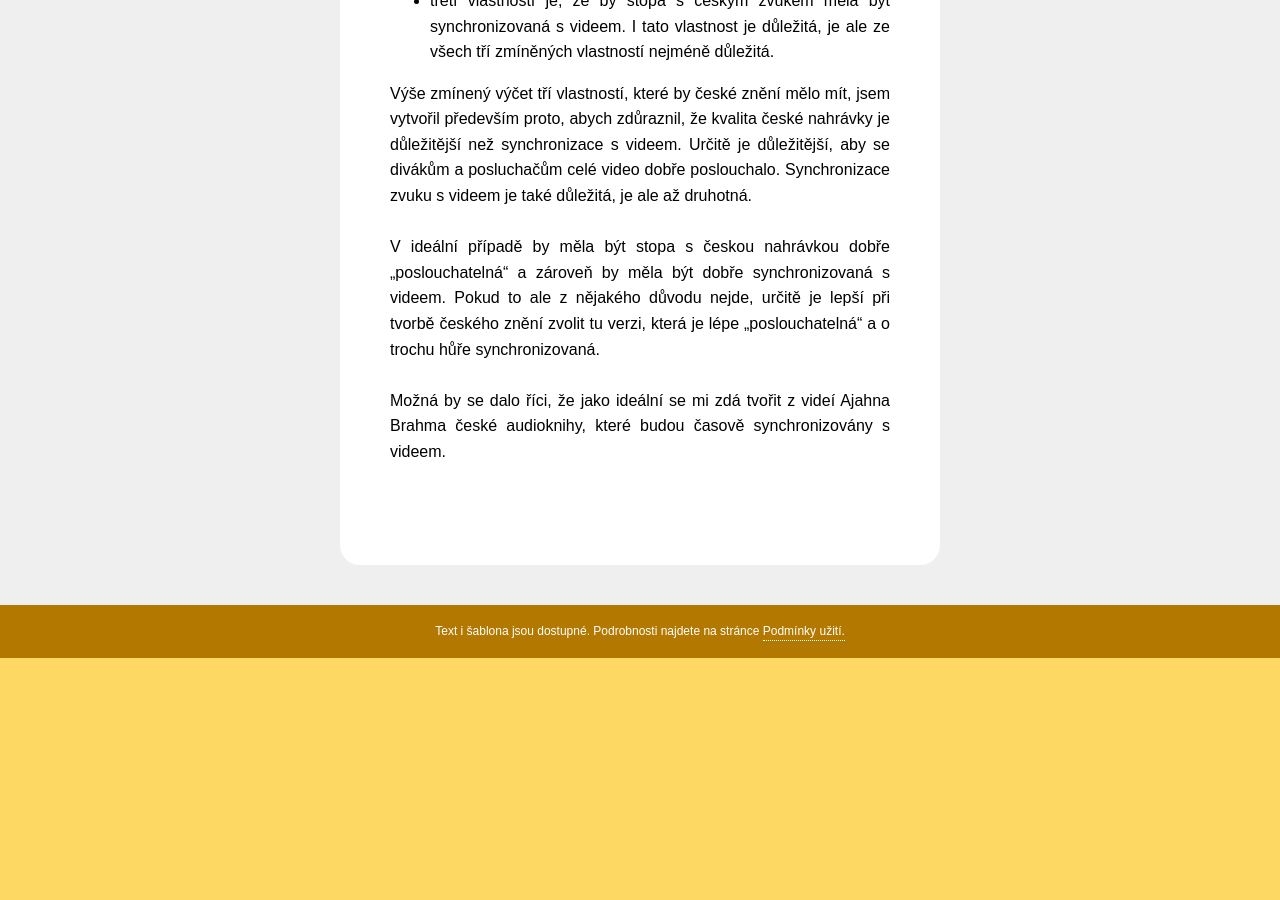
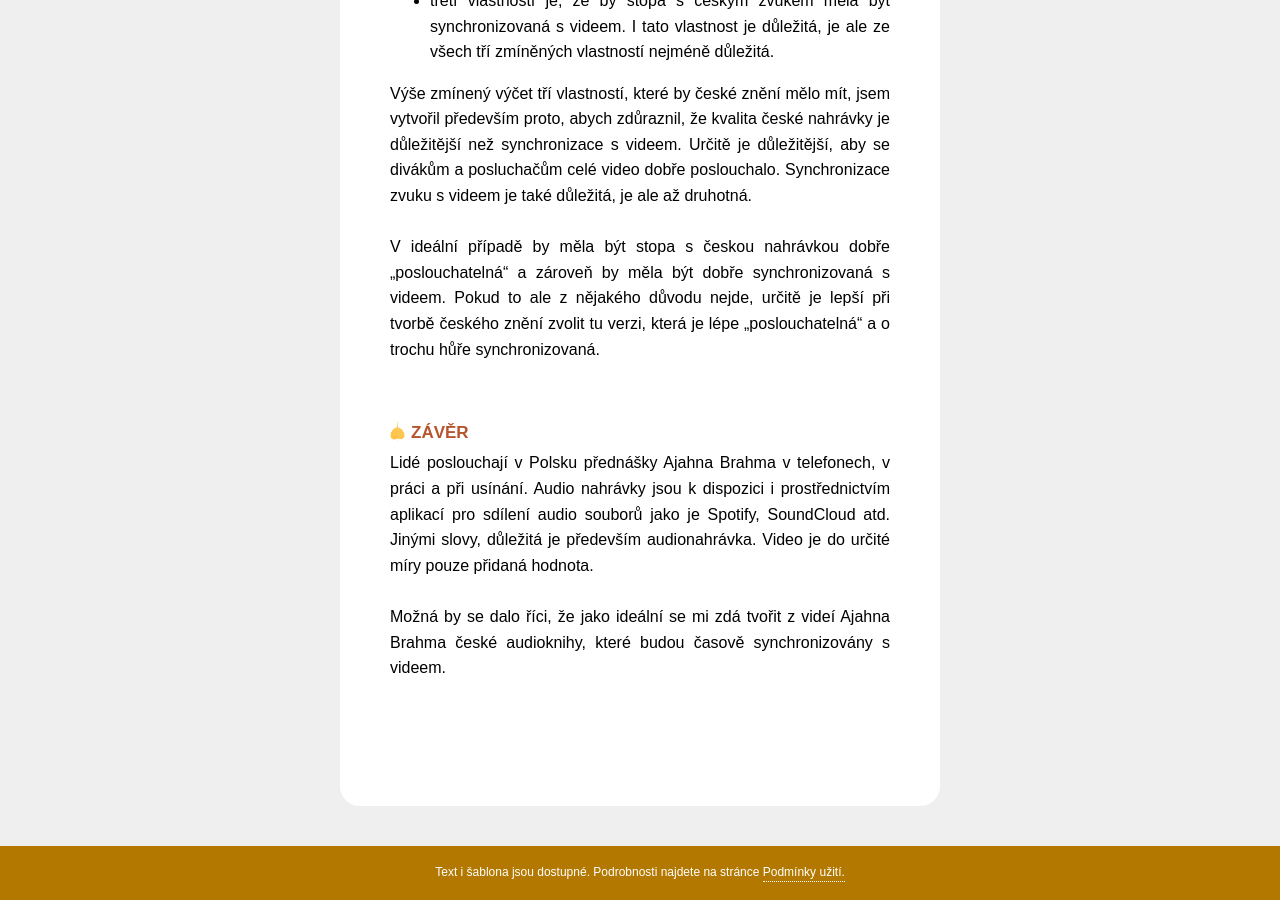
Before and after one commit to Borek78/jak-tvorit-panditu, a Jekyll site: the page built from poznamky-k-tvorbe-ceskeho-zneni-videi-ajahna-brahma.md, in a window 1280 px wide and 900 px high, scrolled down 2005 px. Built offline with Jekyll 4.4.1, drawn with Linux system fonts in a browser that asks for light colours; before the commit the page ends 2663 px from its top, so only the background shows below that.

Commit message:
zavar brahm videa

```diff
--- a/poznamky-k-tvorbe-ceskeho-zneni-videi-ajahna-brahma.md
+++ b/poznamky-k-tvorbe-ceskeho-zneni-videi-ajahna-brahma.md
@@ -54,4 +54,8 @@ Výše zmínený výčet tří vlastností, které by české znění mělo mít
 
 V ideální případě by měla být stopa s českou nahrávkou dobře „poslouchatelná“ a zároveň by měla být dobře synchronizovaná s videem. Pokud to ale z nějakého důvodu nejde, určitě je lepší při tvorbě českého znění zvolit tu verzi, která je lépe „poslouchatelná“ a o trochu hůře synchronizovaná.<br><br>
 
-Možná by se dalo říci, že jako ideální se mi zdá tvořit z videí Ajahna Brahma české audioknihy, které budou časově synchronizovány s videem.
+### Závěr
+
+Lidé poslouchají v Polsku přednášky Ajahna Brahma v telefonech, v práci a při usínání. Audio nahrávky jsou k dispozici i prostřednictvím aplikací pro sdílení audio souborů jako je Spotify, SoundCloud atd. Jinými slovy, důležitá je především audionahrávka. Video je do určité míry pouze přidaná hodnota.<br><br>
+
+Možná by se dalo říci, že jako ideální se mi zdá tvořit z videí Ajahna Brahma české audioknihy, které budou časově synchronizovány s videem. <br><br>
```
